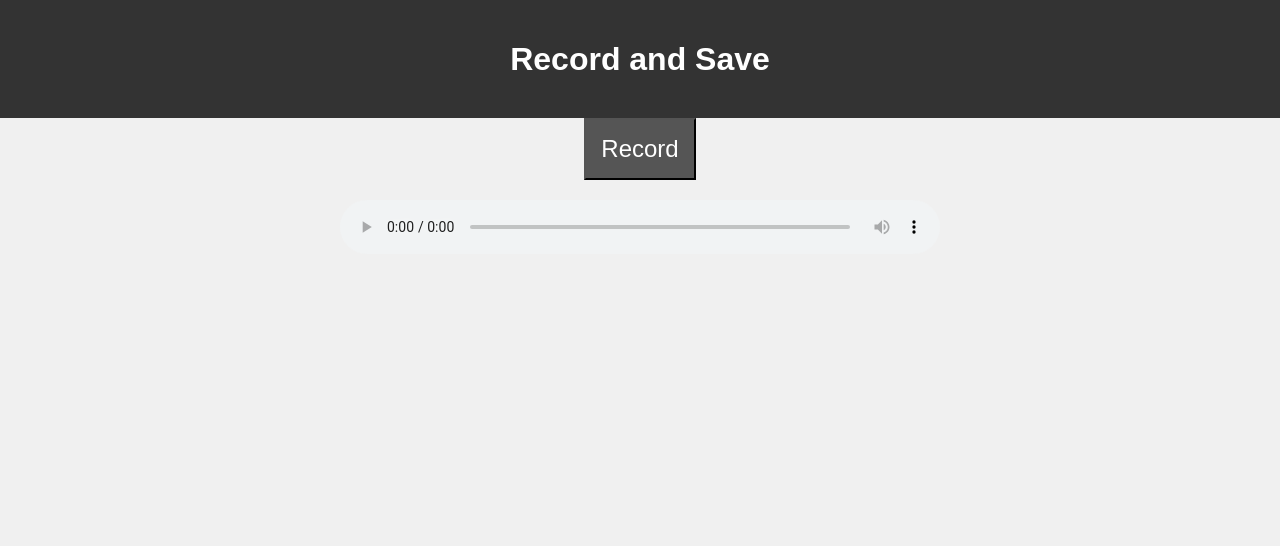
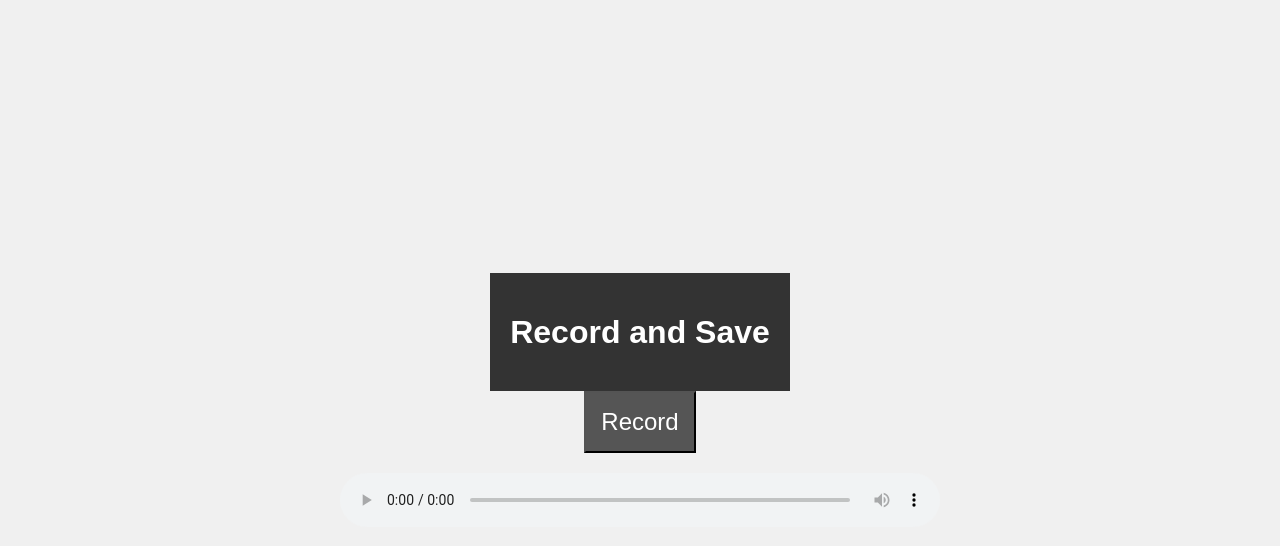
Before and after one commit to paulmaleauxney/audieaux, a plain HTML site: page record.html in a window 1280 px wide. Drawn offline with Linux system fonts and the light colour scheme.

Commit message:
Update record.html

```diff
--- a/record.html
+++ b/record.html
@@ -11,6 +11,11 @@
             text-align: center;
             margin: 0;
             padding: 0;
+            display: flex;
+            flex-direction: column;
+            justify-content: center;
+            align-items: center;
+            height: 100vh; /* Set the height to fill the viewport */
         }
 
         header {
@@ -20,8 +25,8 @@
         }
 
         h1 {
+            font-size: 2em;
             margin-bottom: 20px;
-            font-size: 2em;
         }
 
         #recordButton {
```
